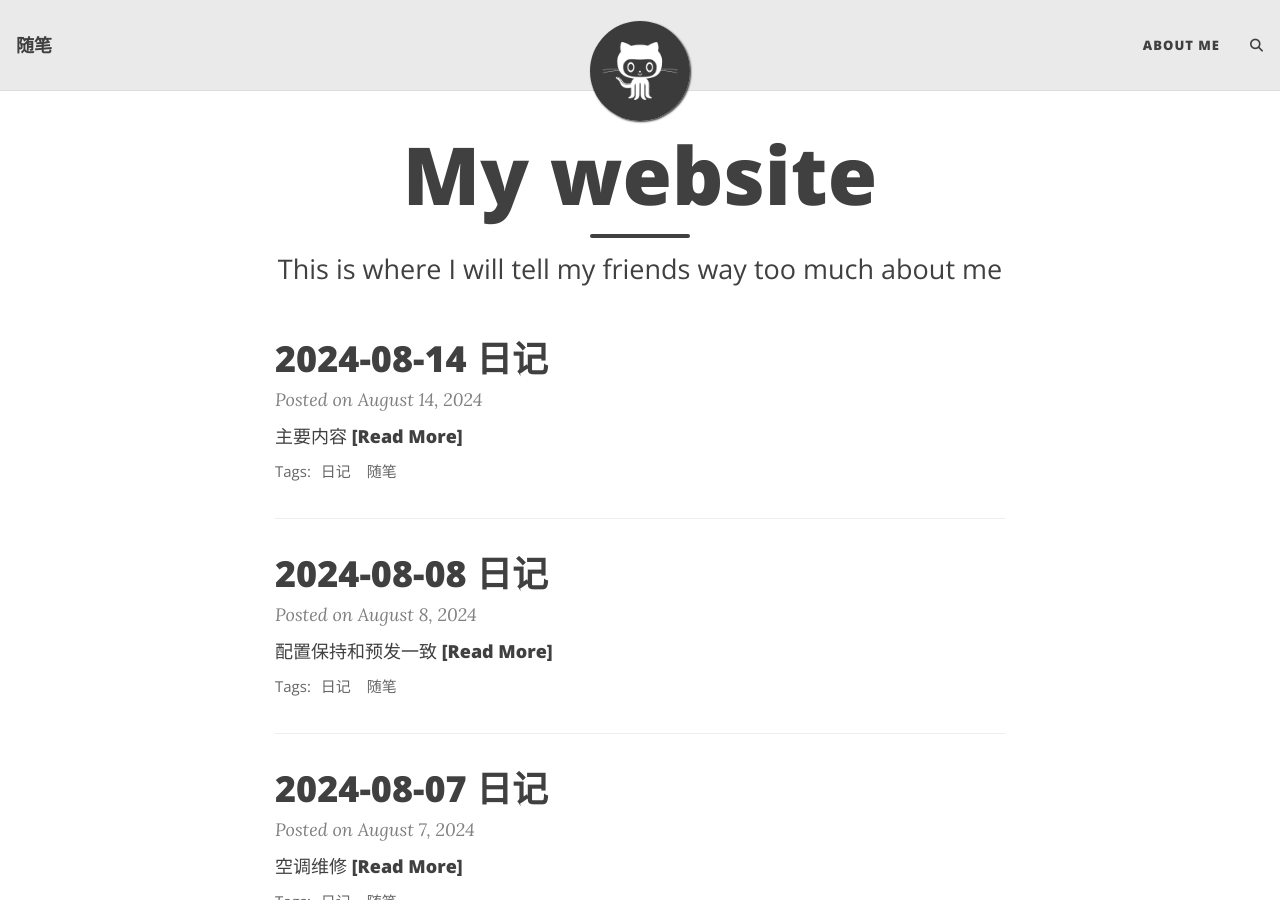
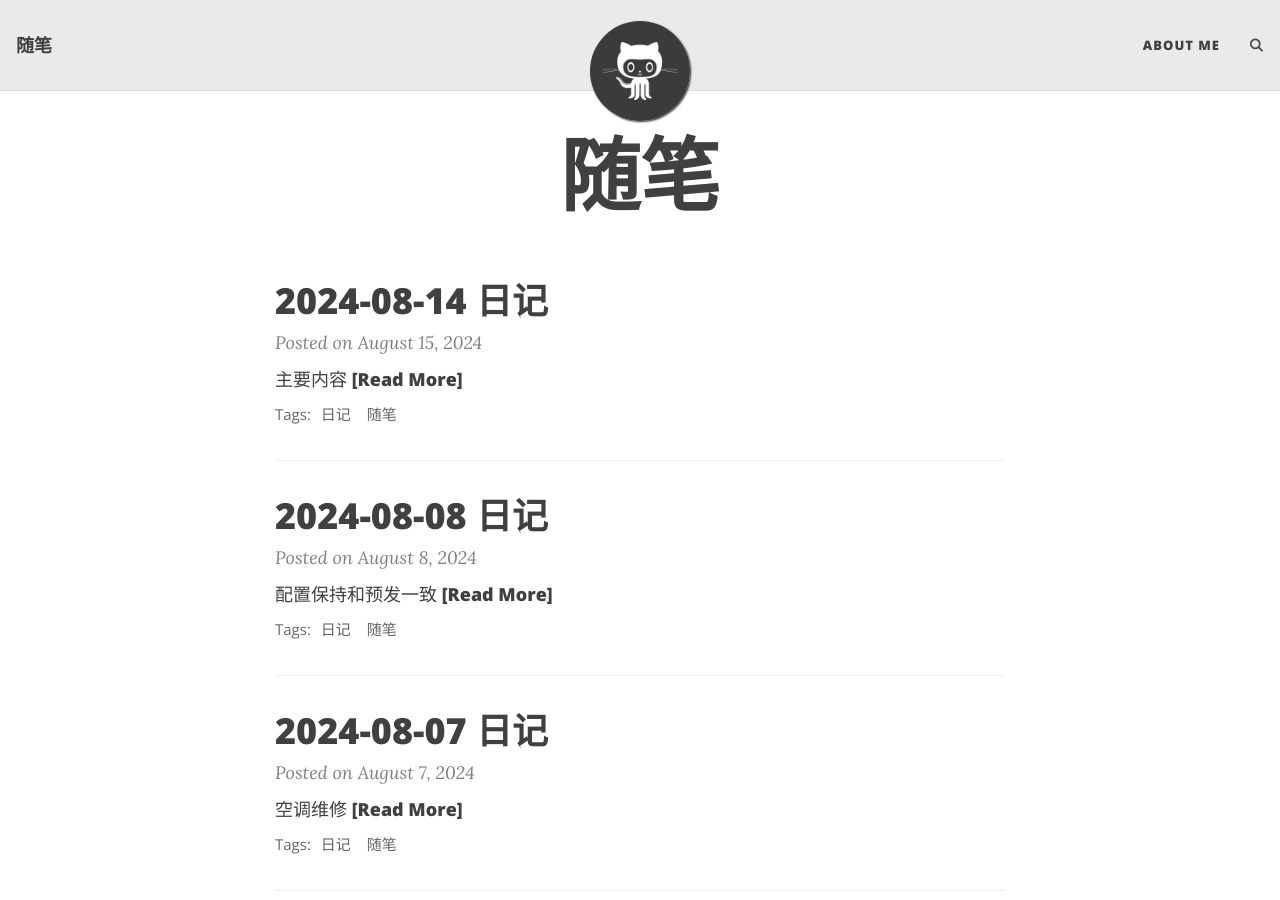
Before and after one commit to amosnothing/amosnothing.github.io, a Jekyll site: the page built from index.html, in a window 1280 px wide and 900 px high. Built offline with Jekyll 4.4.1, drawn with Linux system fonts in a browser that asks for light colours; the list of posts is cut into pages by our own code; comment, search, counter and statistics services are not loaded.

```diff
--- a/_config.yml
+++ b/_config.yml
@@ -248,7 +248,7 @@
 #################################################################################
 
 # Output options (more information on Jekyll's site)
-timezone: "America/Toronto"
+timezone: "Asia/Shanghai"
 markdown: kramdown
 highlighter: rouge
 permalink: /:year-:month-:day-:title/
--- a/index.html
+++ b/index.html
@@ -1,5 +1,5 @@
 ---
 layout: home
-title: My website
-subtitle: This is where I will tell my friends way too much about me
+title: 随笔
+subtitle:
 ---
```
Also changed, not shown: assets/img/favicon.ico (added).
